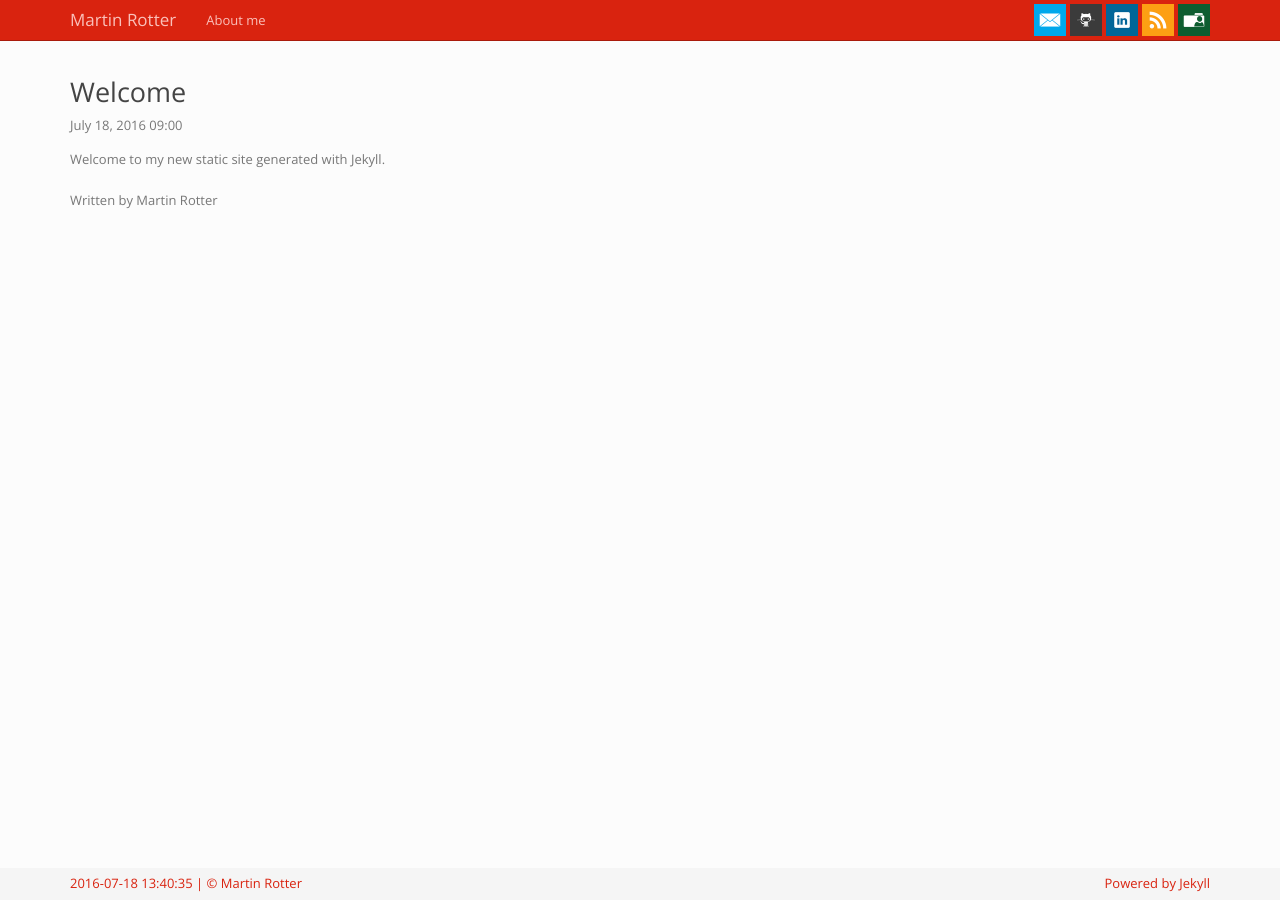
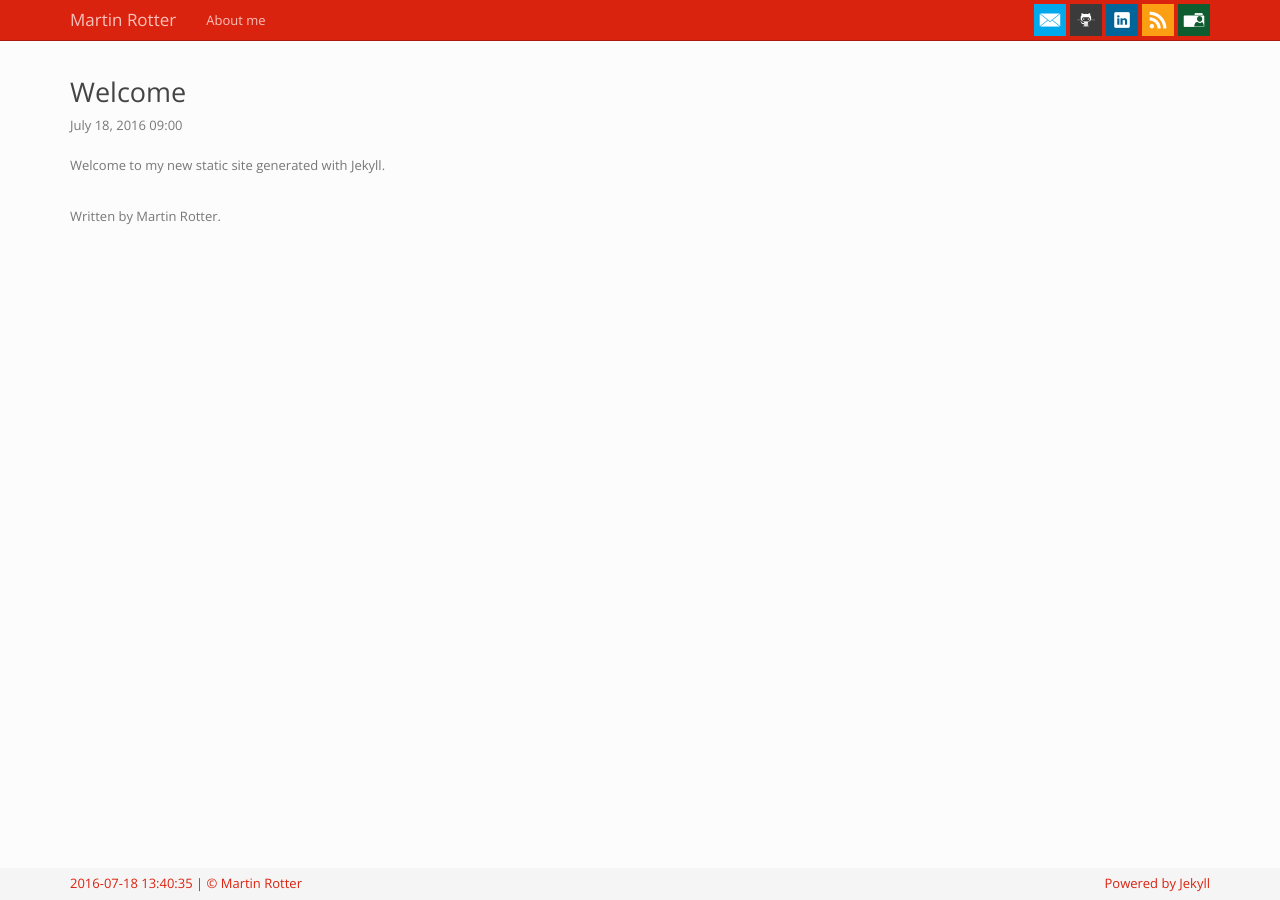
Before and after one commit to martinrotter/martinrotter.github.io, a Jekyll site: the page built from _posts/2016-07-18-welcome.md, in a window 1280 px wide. Built offline with Jekyll 4.4.1, drawn with Linux system fonts in a browser that asks for light colours.

Commit message:
Add margins to post/page contents.

```diff
--- a/_layouts/post.html
+++ b/_layouts/post.html
@@ -9,4 +9,4 @@ layout: default
   {{ content }}
 </div>
 
-Written by {{ page.author }}
+Written by {{ page.author }}.
--- a/css/style.css
+++ b/css/style.css
@@ -27,8 +27,8 @@ body {
 }
 
 .post {
-  margin-top: 16px;
-  margin-bottom: 22px;
+  margin-top: 22px;
+  margin-bottom: 32px;
 }
 
 .page {
```
